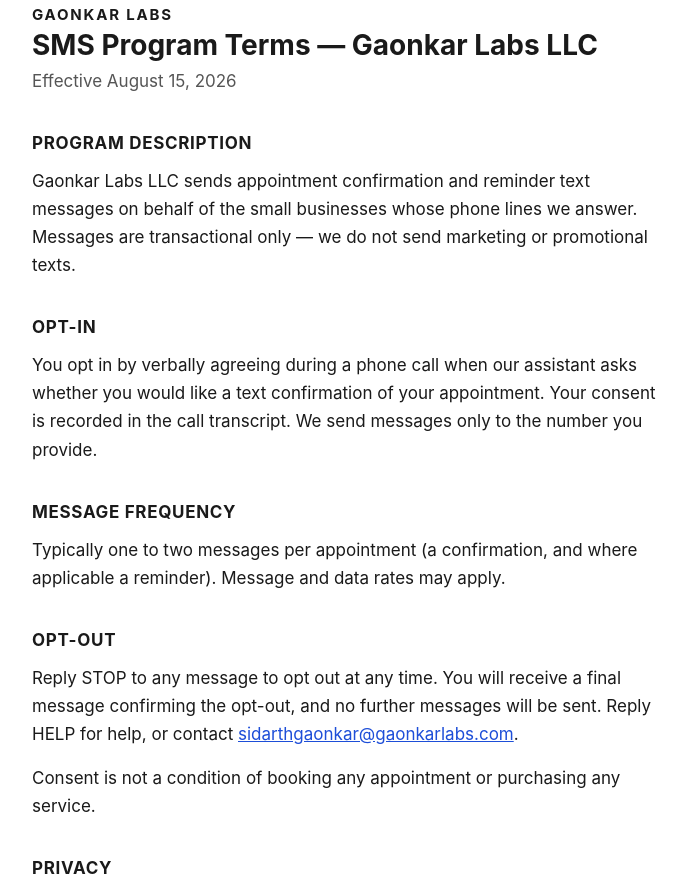
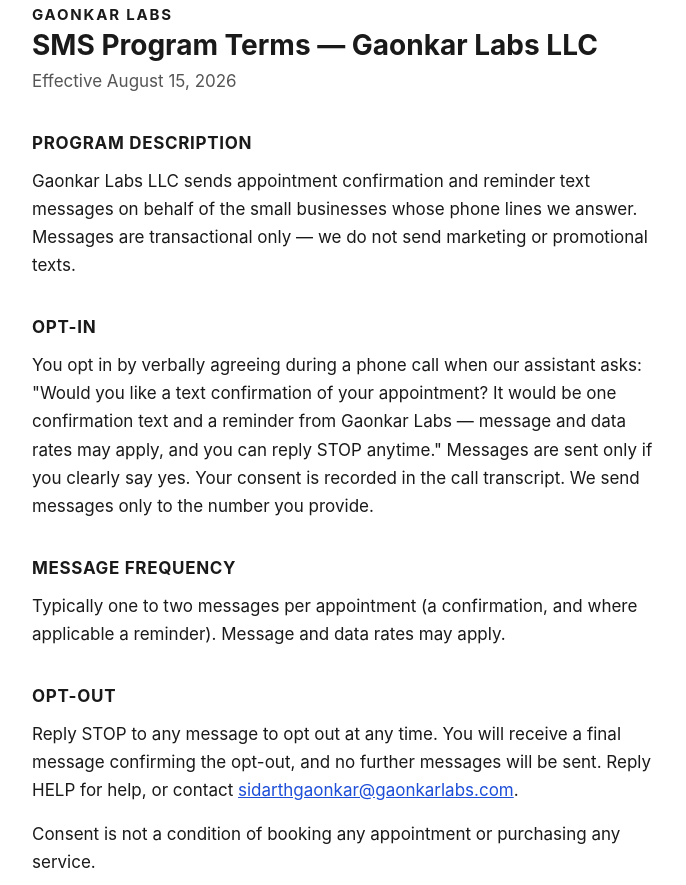
Before and after one commit to sidarth1gaonkar2-creator/Gaonkarlabs-site, a plain HTML site: page sms-terms.html in a window 1280 px wide. Shown: the top 885 px of the page, without its empty margins (292-978 px from the left). Drawn offline with Linux system fonts and the light colour scheme.

Commit message:
Quote the verbal opt-in script in SMS terms
The A2P campaign's consent description quotes the exact script the assistant reads. The published OPT-IN section only paraphrased it, so a vetter diffing registration against the artifact would find daylight. Publish the same sentence verbatim.

```diff
--- a/sms-terms.html
+++ b/sms-terms.html
@@ -50,9 +50,12 @@
 
     <h2>OPT-IN</h2>
     <p>You opt in by verbally agreeing during a phone call when our
-    assistant asks whether you would like a text confirmation of your
-    appointment. Your consent is recorded in the call transcript. We send
-    messages only to the number you provide.</p>
+    assistant asks: "Would you like a text confirmation of your
+    appointment? It would be one confirmation text and a reminder from
+    Gaonkar Labs — message and data rates may apply, and you can reply
+    STOP anytime." Messages are sent only if you clearly say yes. Your
+    consent is recorded in the call transcript. We send messages only to
+    the number you provide.</p>
 
     <h2>MESSAGE FREQUENCY</h2>
     <p>Typically one to two messages per appointment (a confirmation, and
```
